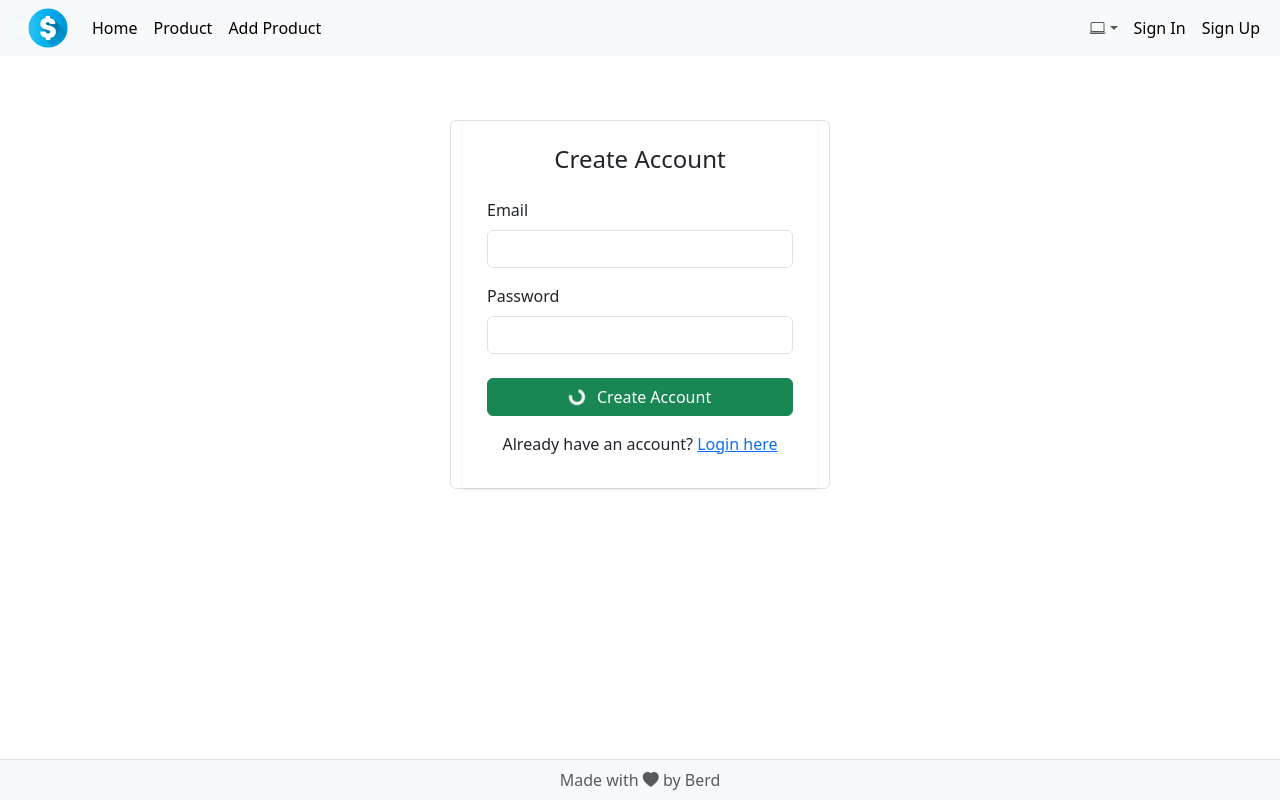
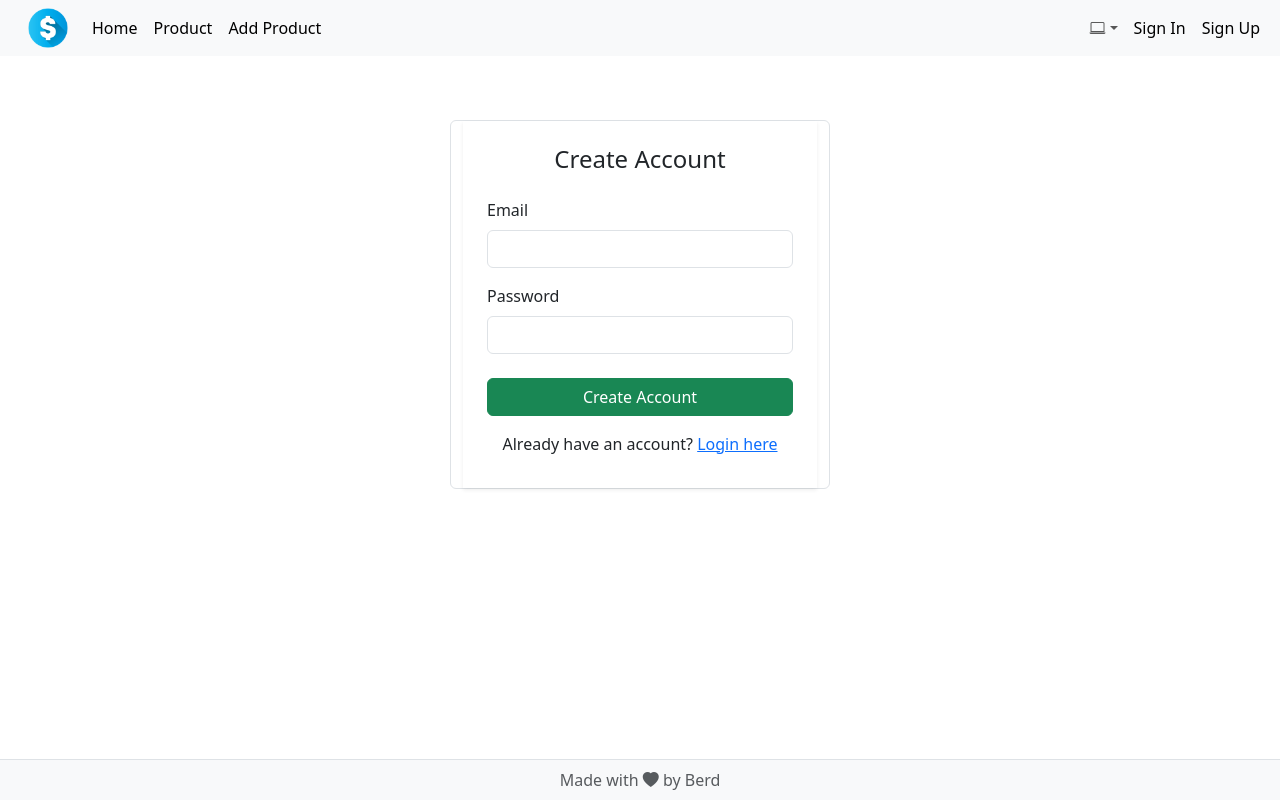
Before and after one commit to bekov28/granite-online-shop, a Vue app: page /sign-up in a window 1280 px wide. Built offline with nearby package versions, Linux system fonts and the light colour scheme.

Commit message:
isLoading fixed

```diff
--- a/src/views/auth/SignIn.vue
+++ b/src/views/auth/SignIn.vue
@@ -20,8 +20,11 @@
                   required
                 />
               </div>
-              <button type="submit" class="btn btn-success w-100">
-                <span class="spinner-border spinner-border-sm me-2"></span>
+              <button :disabled="authStore.isLoading" type="submit" class="btn btn-success w-100">
+                <span
+                  v-if="authStore.isLoading"
+                  class="spinner-border spinner-border-sm me-2"
+                ></span>
                 Sign In
               </button>
               <div v-if="error" class="alert alert-danger mt-3 mb-0">{{ error }}</div>
@@ -41,7 +44,9 @@ import { ref, reactive } from 'vue'
 import { useRouter } from 'vue-router'
 import { useSwal } from '@/utility/useSwal'
 import { APP_ROUTE_NAMES } from '@/constants/routeNames'
+import { useAuthStore } from '@/stores/authStore'
 
+const authStore = useAuthStore()
 const { showError } = useSwal()
 const router = useRouter()
 
--- a/src/views/auth/SignUp.vue
+++ b/src/views/auth/SignUp.vue
@@ -20,8 +20,11 @@
                   required
                 />
               </div>
-              <button type="submit" class="btn btn-success w-100">
-                <span class="spinner-border spinner-border-sm me-2"></span>
+              <button :disabled="authStore.isLoading" type="submit" class="btn btn-success w-100">
+                <span
+                  v-if="authStore.isLoading"
+                  class="spinner-border spinner-border-sm me-2"
+                ></span>
                 Create Account
               </button>
               <div v-if="error" class="alert alert-danger mt-3 mb-0">{{ error }}</div>
```
